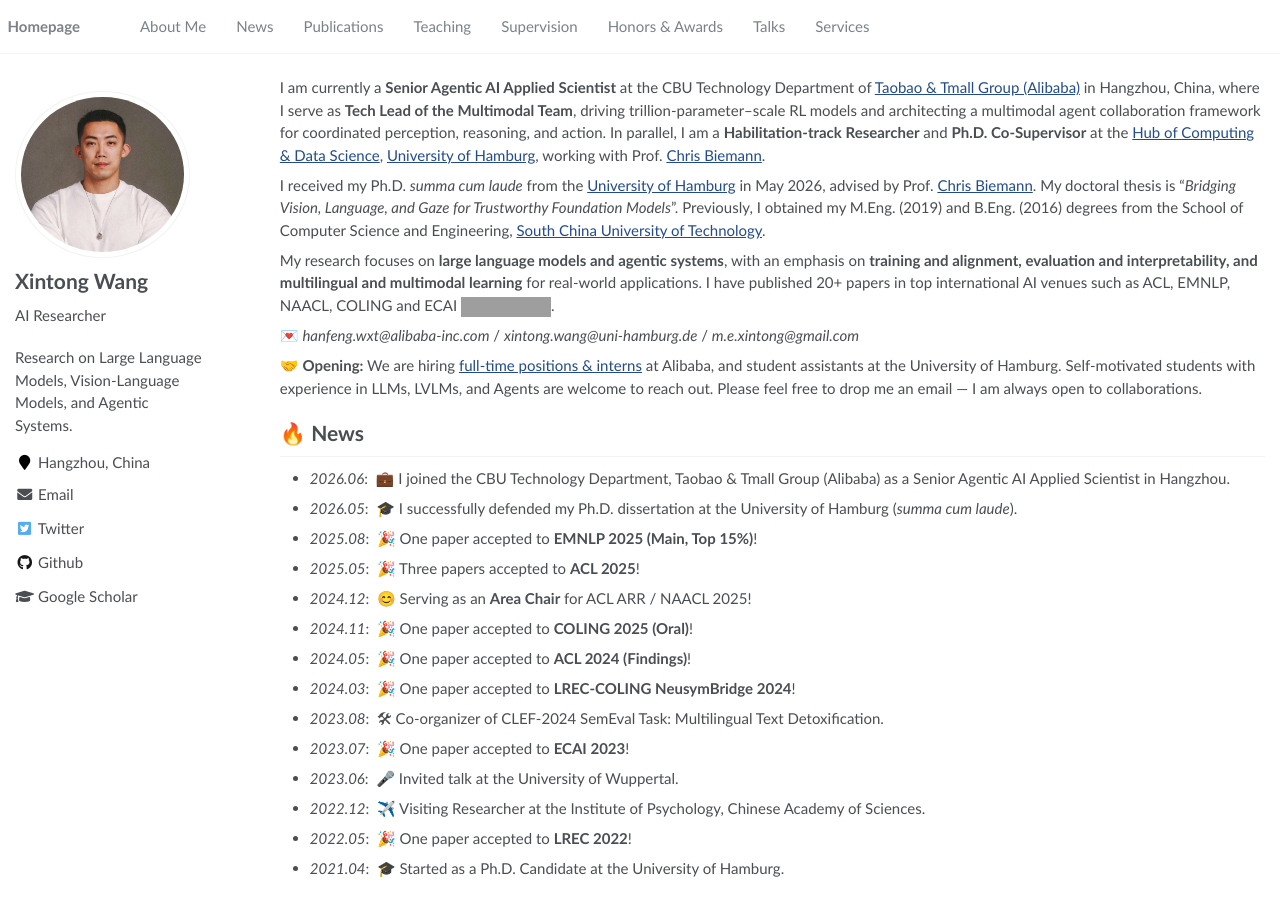
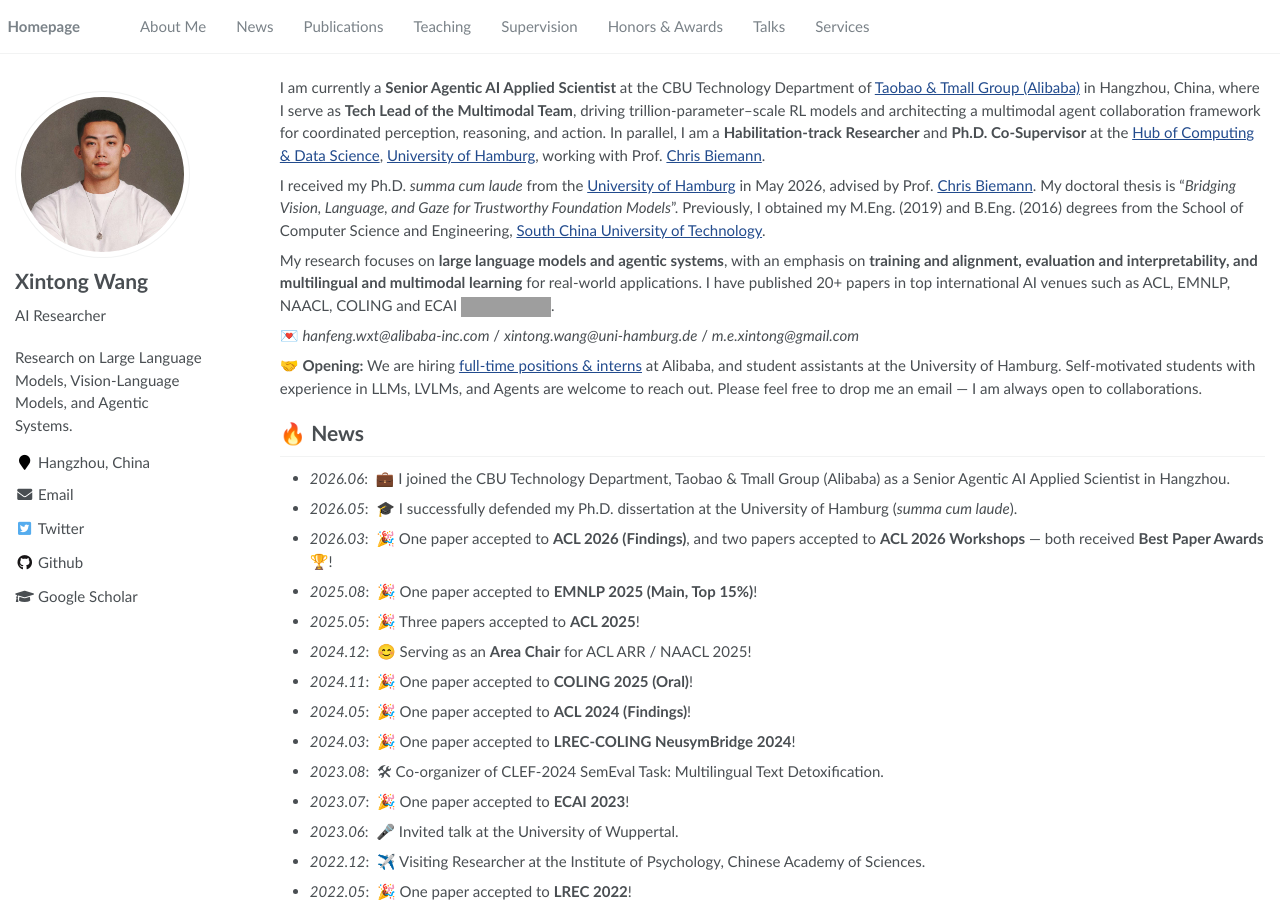
Before and after one commit to Ethanscuter/ethanscuter.github.io, a Jekyll site: the page built from _pages/about.md, in a window 1280 px wide and 900 px high. Built offline with Jekyll 4.4.1, drawn with Linux system fonts in a browser that asks for light colours; grey boxes are pictures that could not be loaded.

Commit message:
Add 2026.03 news: ACL 2026 Findings + two workshop best papers

```diff
--- a/_pages/about.md
+++ b/_pages/about.md
@@ -31,6 +31,7 @@ My research focuses on **large language models and agentic systems**, with an em
 # 🔥 News
 - *2026.06*: &nbsp;💼 I joined the CBU Technology Department, Taobao & Tmall Group (Alibaba) as a Senior Agentic AI Applied Scientist in Hangzhou.
 - *2026.05*: &nbsp;🎓 I successfully defended my Ph.D. dissertation at the University of Hamburg (*summa cum laude*).
+- *2026.03*: &nbsp;🎉 One paper accepted to **ACL 2026 (Findings)**, and two papers accepted to **ACL 2026 Workshops** — both received **Best Paper Awards** 🏆!
 - *2025.08*: &nbsp;🎉 One paper accepted to **EMNLP 2025 (Main, Top 15%)**!
 - *2025.05*: &nbsp;🎉 Three papers accepted to **ACL 2025**!
 - *2024.12*: &nbsp;😊 Serving as an **Area Chair** for ACL ARR / NAACL 2025!
```
